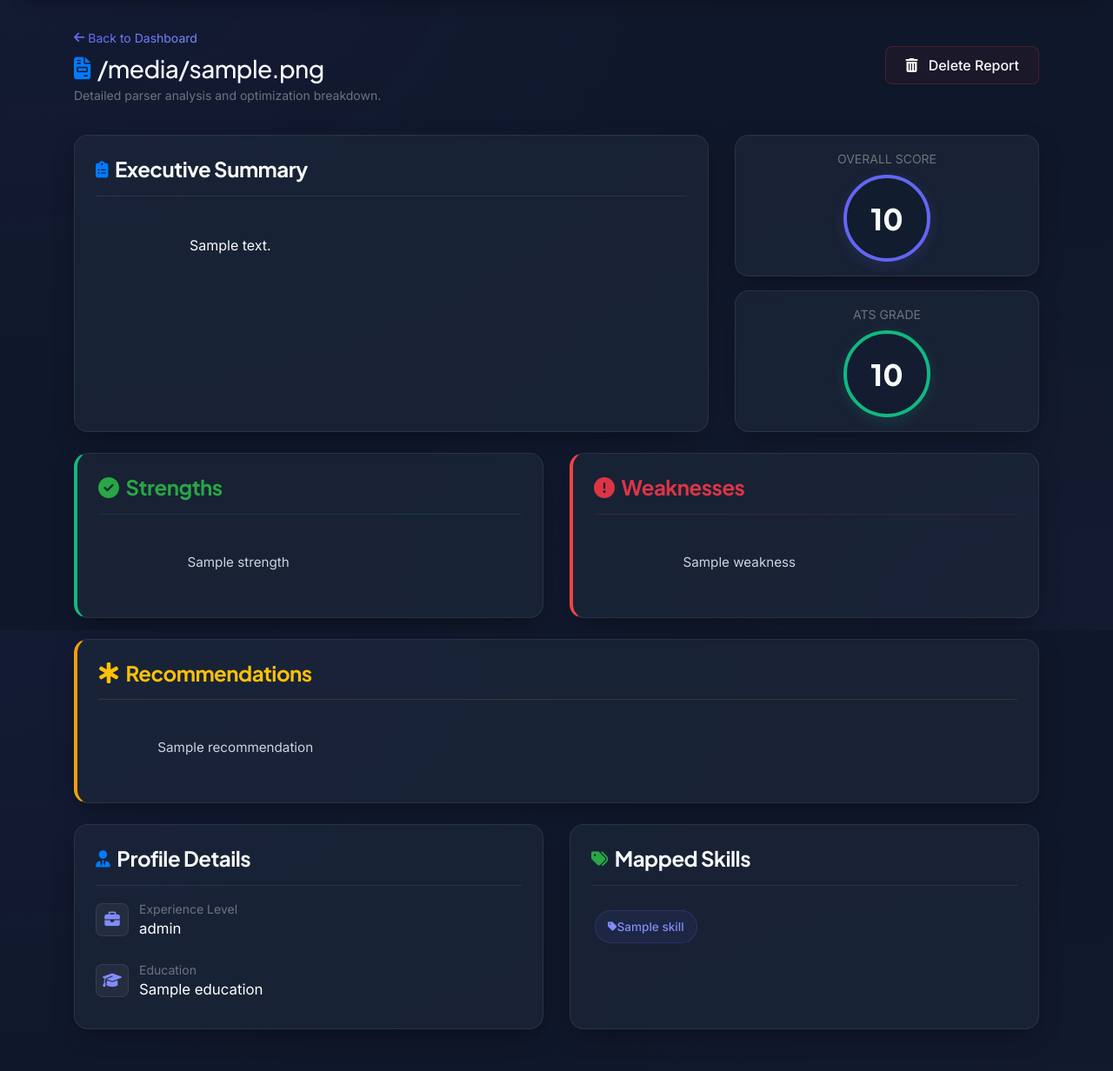
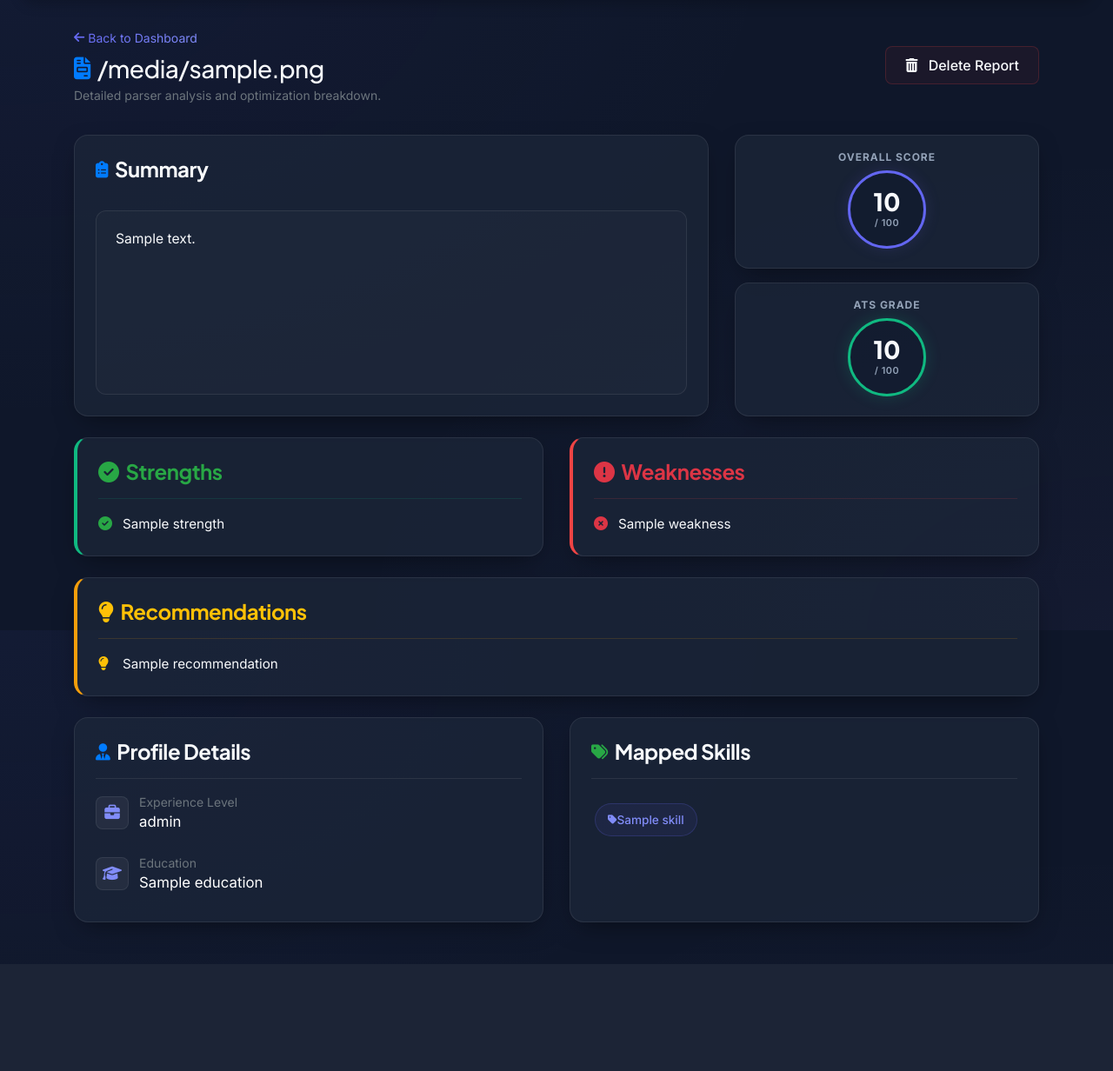
Before and after one commit to anjanamadhur907/AI-Resume-Analyser-project, a FastAPI app: template src/templates/analysis.html in a window 1280 px wide. Shown: the part 75-1307 px from the top of the page at 87% size. After the commit the page ends 1184 px from the top, so only its background shows below. Run offline with FastAPI, Linux system fonts and the light colour scheme; the visitor is signed in with stand-in values (Sample User, id 1); tables that the repository leaves empty hold one stand-in row (values such as "Sample post"); the template is opened without the code that fills it: most values are stand-ins (such as "Sample title", 1, 10 or a date in 2020); parts of the project's set-up code (start-up, migrations or seed data) failed here and were passed over.

Commit message:
ui update

```diff
--- a/main.py
+++ b/main.py
@@ -49,11 +49,11 @@ async def signup(request:Request, name:str=Form(...), email:str=Form(...), passw
         user_service = UserService(session)
         user = await user_service.create_user(user)
         print("User created successfully")
-        return RedirectResponse("/signup?message=User created successfully", status_code=303)
+        return RedirectResponse("/signin?message=Account created successfully! Please sign in.", status_code=303)
 
 @app.get("/signin")
-async def signin_page(request:Request):
-    return templates.TemplateResponse(request,"signin.html", {"request": request})
+async def signin_page(request:Request, message:Optional[str]=None):
+    return templates.TemplateResponse(request,"signin.html", {"request": request, "message":message})
 
 @app.post("/signin")
 async def signin(request:Request, email:str=Form(...), password:str=Form(...)):
--- a/src/templates/analysis.html
+++ b/src/templates/analysis.html
@@ -10,27 +10,61 @@
             margin-bottom: 35px;
         }
 
-        /* Circular/Glow Score Meter */
+        /* Scores Display UI */
+        .score-card-box {
+            background: var(--bg-surface);
+            border-radius: 16px;
+            border: 1px solid var(--border-color);
+            transition: all 0.3s ease;
+        }
+        .score-card-box:hover {
+            border-color: var(--border-color-hover);
+            box-shadow: var(--card-hover-shadow);
+        }
         .score-circle {
-            width: 100px;
-            height: 100px;
+            width: 90px;
+            height: 90px;
             border-radius: 50%;
             background: var(--score-circle-bg);
-            border: 4px solid var(--score-color);
-            box-shadow: 0 4px 15px var(--score-glow);
             display: flex;
+            flex-direction: column;
             align-items: center;
             justify-content: center;
+            position: relative;
             transition: all 0.3s ease;
+            margin: 6px auto;
         }
         .score-circle:hover {
-            transform: scale(1.05);
+            transform: scale(1.04);
         }
-        .score-number {
+        .score-circle.primary-glow {
+            border: 3.5px solid var(--color-primary);
+            box-shadow: 0 0 18px var(--glow-primary);
+        }
+        .score-circle.success-glow {
+            border: 3.5px solid var(--success);
+            box-shadow: 0 0 18px rgba(16, 185, 129, 0.2);
+        }
+        .score-val {
             font-family: 'Plus Jakarta Sans', sans-serif;
-            font-size: 2.1rem;
+            font-size: 1.75rem;
             font-weight: 800;
             color: var(--text-main);
+            line-height: 1;
+        }
+        .score-max {
+            font-size: 0.68rem;
+            font-weight: 600;
+            color: var(--text-muted);
+            letter-spacing: 0.05em;
+            margin-top: 2px;
+        }
+        .score-label {
+            font-size: 0.75rem;
+            font-weight: 700;
+            letter-spacing: 0.08em;
+            color: var(--text-muted);
+            text-transform: uppercase;
         }
 
         /* Card Left Border Accents */
@@ -44,13 +78,43 @@
             border-left: 4px solid var(--warning) !important;
         }
 
-        /* Pre-wrap text layout styling */
-        .analysis-text {
-            white-space: pre-wrap;
+        /* Analysis Text & Lists Formatting */
+        .analysis-summary-box {
+            background: rgba(255, 255, 255, 0.02);
+            border: 1px solid var(--border-color);
+            border-radius: 12px;
+            padding: 18px 22px;
+        }
+        .analysis-summary-text {
             font-family: 'Inter', sans-serif;
+            font-size: 0.98rem;
+            line-height: 1.75;
+            color: var(--text-main);
+            text-align: left;
+            margin-bottom: 0;
+        }
+
+        .analysis-item-list {
+            list-style: none;
+            padding-left: 0;
+            margin-bottom: 0;
+        }
+        .analysis-item-list li {
+            position: relative;
+            padding-left: 28px;
+            margin-bottom: 12px;
             font-size: 0.95rem;
-            line-height: 1.7;
-            color: var(--analysis-text-color);
+            line-height: 1.65;
+            color: var(--text-main);
+        }
+        .analysis-item-list li:last-child {
+            margin-bottom: 0;
+        }
+        .analysis-item-list li i {
+            position: absolute;
+            left: 0;
+            top: 4px;
+            font-size: 1rem;
         }
 
         /* Mapped Skill Badge */
@@ -118,41 +182,39 @@
             </div>
         </div>
 
-        <!-- Scores and Executive Summary Section -->
+        <!-- Scores and Summary Section -->
         <div class="row mb-4">
 
-            <!-- Executive Summary Card -->
+            <!-- Summary Card -->
             <div class="col-lg-8 mb-4 mb-lg-0">
-                <div class="glass-card p-4 h-100">
+                <div class="glass-card p-4 h-100 d-flex flex-column">
                     <h4 class="mb-3 d-flex align-items-center">
                         <i class="fa-solid fa-clipboard-list text-primary mr-2" style="font-size: 1.2rem;"></i>
-                        Executive Summary
+                        Summary
                     </h4>
                     <hr style="border-top: 1px solid var(--border-color); margin-top: 0;">
-                    <p class="analysis-text" style="color: var(--text-main); font-size: 1rem;">
-                        {{ analysis.summary }}
-                    </p>
+                    <div class="analysis-summary-box flex-fill">
+                        <p class="analysis-summary-text">{% if analysis and analysis.summary %}{{ analysis.summary.strip() }}{% else %}No summary available.{% endif %}</p>
+                    </div>
                 </div>
             </div>
 
             <!-- Score Cards -->
             <div class="col-lg-4">
-                <div class="row h-100">
-                    <div class="col-6 col-lg-12 mb-4 mb-lg-3">
-                        <div class="glass-card p-3 text-center d-flex flex-column align-items-center justify-content-center h-100">
-                            <span class="text-muted small font-weight-semibold mb-2">OVERALL SCORE</span>
-                            <div class="score-circle" style="--score-color: var(--color-primary); --score-glow: var(--glow-primary);">
-                                <span class="score-number">{{ analysis.overall_score }}</span>
-                            </div>
+                <div class="d-flex flex-column h-100 justify-content-between">
+                    <div class="glass-card score-card-box p-3 text-center mb-3 mb-lg-3 flex-fill d-flex flex-column align-items-center justify-content-center">
+                        <span class="score-label">OVERALL SCORE</span>
+                        <div class="score-circle primary-glow">
+                            <span class="score-val">{% if analysis and analysis.overall_score is not none %}{{ "%.0f"|format(analysis.overall_score) }}{% else %}0{% endif %}</span>
+                            <span class="score-max">/ 100</span>
                         </div>
                     </div>
 
-                    <div class="col-6 col-lg-12">
-                        <div class="glass-card p-3 text-center d-flex flex-column align-items-center justify-content-center h-100">
-                            <span class="text-muted small font-weight-semibold mb-2">ATS GRADE</span>
-                            <div class="score-circle" style="--score-color: var(--success); --score-glow: rgba(16, 185, 129, 0.15);">
-                                <span class="score-number">{{ analysis.ats_score }}</span>
-                            </div>
+                    <div class="glass-card score-card-box p-3 text-center flex-fill d-flex flex-column align-items-center justify-content-center">
+                        <span class="score-label">ATS GRADE</span>
+                        <div class="score-circle success-glow">
+                            <span class="score-val">{% if analysis and analysis.ats_score is not none %}{{ "%.0f"|format(analysis.ats_score) }}{% else %}0{% endif %}</span>
+                            <span class="score-max">/ 100</span>
                         </div>
                     </div>
                 </div>
@@ -169,9 +231,21 @@
                         Strengths
                     </h4>
                     <hr style="border-top: 1px solid rgba(16, 185, 129, 0.15); margin-top: 0;">
-                    <div class="analysis-text">
-                        {{ analysis.strength }}
-                    </div>
+                    {% if analysis and analysis.strength %}
+                        <ul class="analysis-item-list">
+                            {% for line in analysis.strength.split('\n') %}
+                                {% set clean_line = line.strip().lstrip('-•*1234567890. ').strip() %}
+                                {% if clean_line %}
+                                    <li>
+                                        <i class="fa-solid fa-circle-check text-success"></i>
+                                        <span>{{ clean_line }}</span>
+                                    </li>
+                                {% endif %}
+                            {% endfor %}
+                        </ul>
+                    {% else %}
+                        <p class="text-muted small mb-0">No strengths recorded.</p>
+                    {% endif %}
                 </div>
             </div>
 
@@ -183,9 +257,21 @@
                         Weaknesses
                     </h4>
                     <hr style="border-top: 1px solid rgba(239, 68, 68, 0.15); margin-top: 0;">
-                    <div class="analysis-text">
-                        {{ analysis.weakness }}
-                    </div>
+                    {% if analysis and analysis.weakness %}
+                        <ul class="analysis-item-list">
+                            {% for line in analysis.weakness.split('\n') %}
+                                {% set clean_line = line.strip().lstrip('-•*1234567890. ').strip() %}
+                                {% if clean_line %}
+                                    <li>
+                                        <i class="fa-solid fa-circle-xmark text-danger"></i>
+                                        <span>{{ clean_line }}</span>
+                                    </li>
+                                {% endif %}
+                            {% endfor %}
+                        </ul>
+                    {% else %}
+                        <p class="text-muted small mb-0">No weaknesses recorded.</p>
+                    {% endif %}
                 </div>
             </div>
         </div>
@@ -193,13 +279,25 @@
         <!-- Recommendations Card -->
         <div class="glass-card card-recommendation p-4 mb-4">
             <h4 class="mb-3 text-warning d-flex align-items-center">
-                <i class="fa-solid fa-star-of-life mr-2"></i>
+                <i class="fa-solid fa-lightbulb mr-2"></i>
                 Recommendations
             </h4>
             <hr style="border-top: 1px solid rgba(245, 158, 11, 0.15); margin-top: 0;">
-            <div class="analysis-text">
-                {{ analysis.recommendation }}
-            </div>
+            {% if analysis and analysis.recommendation %}
+                <ul class="analysis-item-list">
+                    {% for line in analysis.recommendation.split('\n') %}
+                        {% set clean_line = line.strip().lstrip('-•*1234567890. ').strip() %}
+                        {% if clean_line %}
+                            <li>
+                                <i class="fa-solid fa-lightbulb text-warning"></i>
+                                <span>{{ clean_line }}</span>
+                            </li>
+                        {% endif %}
+                    {% endfor %}
+                </ul>
+            {% else %}
+                <p class="text-muted small mb-0">No recommendations recorded.</p>
+            {% endif %}
         </div>
 
         <!-- Metadata Section (Experience, Education, Skills) -->
@@ -220,7 +318,7 @@
                         </div>
                         <div>
                             <span class="text-muted small d-block font-weight-medium">Experience Level</span>
-                            <span class="font-weight-semibold text-white" style="font-size: 1.05rem;">{{ analysis.experience_level }}</span>
+                            <span class="font-weight-semibold text-white" style="font-size: 1.05rem;">{{ analysis.experience_level if analysis and analysis.experience_level else 'N/A' }}</span>
                         </div>
                     </div>
 
@@ -230,7 +328,7 @@
                         </div>
                         <div>
                             <span class="text-muted small d-block font-weight-medium">Education</span>
-                            <span class="font-weight-semibold text-white" style="font-size: 1.05rem;">{{ analysis.education }}</span>
+                            <span class="font-weight-semibold text-white" style="font-size: 1.05rem;">{{ analysis.education if analysis and analysis.education else 'N/A' }}</span>
                         </div>
                     </div>
                 </div>
@@ -254,7 +352,7 @@
                                 </div>
                             {% endfor %}
                         {% else %}
-                            <p class="text-muted small">No specific skills extracted.</p>
+                            <p class="text-muted small mb-0">No specific skills extracted.</p>
                         {% endif %}
                     </div>
                 </div>
--- a/src/templates/signin.html
+++ b/src/templates/signin.html
@@ -47,6 +47,12 @@
                 <p class="text-muted small">Enter your credentials to access your reports</p>
             </div>
 
+            {% if message %}
+                <div class="alert text-center border-0 py-2 px-3 mb-4 rounded-lg" style="background: rgba(16, 185, 129, 0.12); color: var(--success); font-size: 0.9rem; border: 1px solid rgba(16, 185, 129, 0.2) !important;">
+                    <i class="fa-solid fa-circle-check mr-1"></i> {{ message }}
+                </div>
+            {% endif %}
+
             <form action="/signin" method="POST">
                 <div class="form-group mb-3">
                     <label class="form-label">Email Address</label>
```
